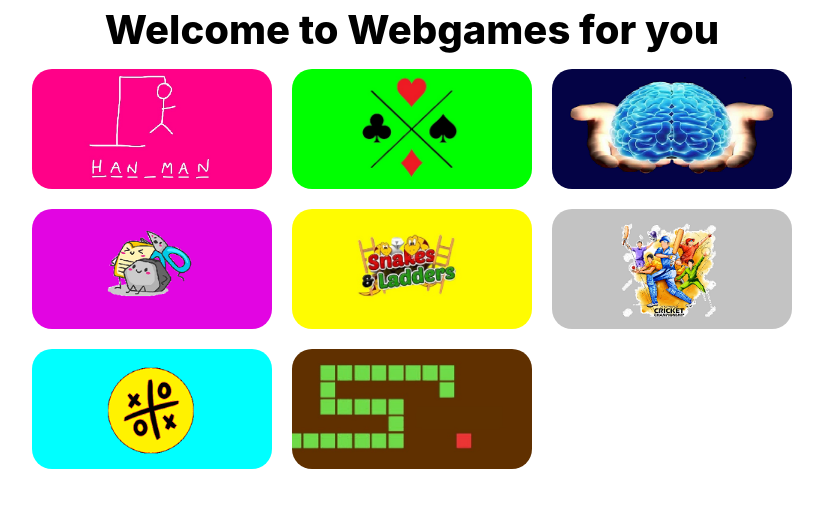
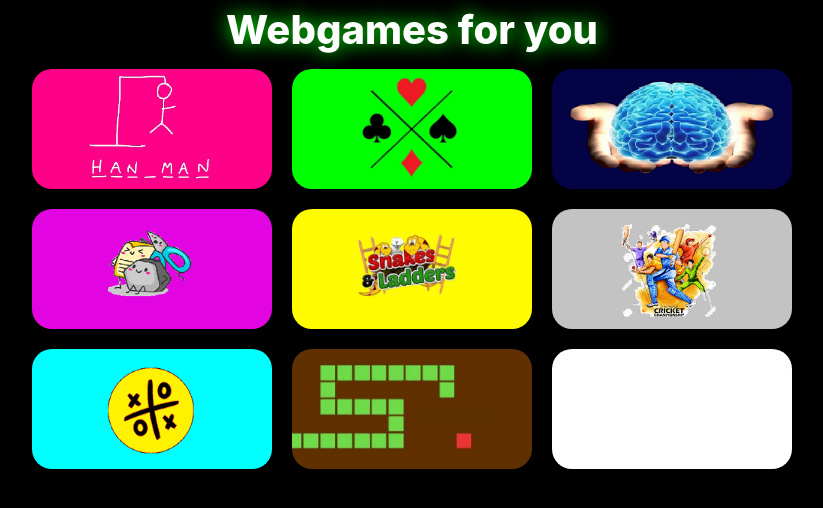
Before and after one commit to djboi07/webgame, a React (Create React App) app in the folder react/my-app/: page / in a window 1280 px wide. Shown: the top 508 px of the page, without its empty margins (228-1051 px from the left). Built offline with nearby package versions, Linux system fonts and the light colour scheme.

Commit message:
front page

```diff
--- a/react/my-app/src/App.css
+++ b/react/my-app/src/App.css
@@ -1,37 +1,44 @@
-h1{
+/* App.css */
+.root h1 {
     text-align: center;
-    /* font-family:gamefont; */
-    font-weight:800;
+    color: white;
+    transition: 1s;
+    text-shadow: 0 0 20px #00FF00;
+    font-weight: 800;
     font-size: 40px;
     margin: 5px;
 }
-body{
+
+body {
     transition: 1s;
+    background-color: black;
 }
-.navicons{
+
+.navicons {
     transition: 1s;
-    background-color:white;
+    background-color: white;
     margin-left: 10px;
-    background-size:contain;
+    background-size: contain;
     width: 50px;
     height: 50px;
-    border:none;
+    border: none;
 }
-.game{
-    width:240px;
-    height:120px;
+
+.game {
+    width: 240px;
+    height: 120px;
     border: none;
     font-size: 16px;
     transition: 0.5s;
-    position:relative;
+    position: relative;
     margin: 10px;
     border-radius: 20px;
-    background-size:cover;
+    background-size: cover;
+    background-color: transparent;
+    background-position: center;
 }
-.game:hover {
-    box-shadow: 0 12px 16px 0 black, 0 17px 25px 0 black
-}
-.gamebox{
+
+.gamebox {
     max-width: 800px;
     text-align: center;
     margin: auto;
--- a/react/my-app/src/App.js
+++ /dev/null
@@ -1,68 +0,0 @@
-import React from 'react';
-import { BrowserRouter as Router, Route, Routes, useNavigate } from 'react-router-dom';
-import Tictactoe from './components/tictactoe/Tictactoe';
-import './App.css';
-
-const buttons = [
-  { id: 'game1', image: '/files/gameicon/HM.png',fontColour:"black", hoverColor: 'rgba(255, 0, 144, 1)', route: '/' },
-  { id: 'game2', image: '/files/gameicon/CARDS.png',fontColour:"black", hoverColor: 'rgba(0, 255, 0, 1)', route: '/cards' },
-  { id: 'game3', image: '/files/gameicon/MEM.png',fontColour:"white", hoverColor: 'rgba(0, 30, 181, 1)', route: '/memory' },
-  { id: 'game4', image: '/files/gameicon/RPS.png',fontColour:"black", hoverColor: 'rgba(247, 0, 255, 1)', route: '/rps' },
-  { id: 'game5', image: '/files/gameicon/SAL.png',fontColour:"black", hoverColor: 'yellow', route: '/sal' },
-  { id: 'game6', image: '/files/gameicon/HC.png',fontColour:"black", hoverColor: 'grey', route: '/hc' },
-  { id: 'game7', image: '/files/gameicon/TTT.png',fontColour:"black", hoverColor: 'rgba(0, 255, 255, 1)', route: '/tictactoe' },
-  { id: 'game8', image: '/files/gameicon/SNAKE.png',fontColour:"white", hoverColor: 'rgba(163, 87, 5, 1)', route: '/snake' },
-  { id: 'game9', image: '/files/gameicon/other.png',fontColour:"black", hoverColor: '', route: '/other' }
-];
-
-const MainPage = () => {
-  const navigate = useNavigate();
-
-  const handleMouseEnter = (hoverColor,fontColour) => {
-    document.body.style.backgroundColor = hoverColor;
-    document.body.style.color=fontColour;
-  };
-
-  const handleMouseLeave = () => {
-    document.body.style.backgroundColor = '';
-    document.body.style.Colour='';
-  };
-
-  return (
-    <div>
-      <h1>Welcome to Webgames for you</h1>
-      <div className="gamebox">
-        {buttons.map((btn) => (
-          <button
-            key={btn.id}
-            id={btn.id}
-            className="game"
-            style={{
-              backgroundImage: `url(${btn.image})`,
-              backgroundColor: 'transparent',
-              backgroundSize: 'cover',
-              backgroundPosition: 'center'
-            }}
-            onMouseEnter={() => handleMouseEnter(btn.hoverColor,btn.fontColour)}
-            onMouseLeave={handleMouseLeave}
-            onClick={() => navigate(btn.route)}
-          ></button>
-        ))}
-      </div>
-    </div>
-  );
-};
-
-const App = () => {
-  return (
-    <Router>
-      <Routes>
-        <Route path="/" element={<MainPage />} />
-        <Route path="/tictactoe" element={<Tictactoe />} />
-
-      </Routes>
-    </Router>
-  );
-};
-
-export default App;
--- /dev/null
+++ b/react/my-app/src/App.jsx
@@ -0,0 +1,74 @@
+import React from 'react';
+import { BrowserRouter as Router, Route, Routes, useNavigate } from 'react-router-dom';
+import Tictactoe from './components/tictactoe/Tictactoe';
+import './App.css';
+
+const buttons = [
+  { id: 'game1', image: '/files/gameicon/HM.png',fontColor:"black", hoverColor: 'rgba(255, 0, 144, 1)',textShadow:'0 10px 20px #1BFF00', route: '/' ,boxColor:'0 12px 16px 0 black, 0 17px 25px 0 black' },
+  { id: 'game2', image: '/files/gameicon/CARDS.png',fontColor:"black", hoverColor: 'rgba(0, 255, 0, 1)',textShadow:'0 0 20px #FF00FF', route: '/cards' ,boxColor:'0 12px 16px 0 black, 0 17px 25px 0 black' },
+  { id: 'game3', image: '/files/gameicon/MEM.png',fontColor:"white", hoverColor: 'rgba(0, 0,69, 1)',textShadow:'0 0 20px #00FF00', route: '/memory', boxColor:'0 12px 16px 0 white, 0 17px 25px 0 white' },
+  { id: 'game4', image: '/files/gameicon/RPS.png',fontColor:"black", hoverColor: 'rgba(247, 0, 255, 1)',textShadow:'0 0 20px #00FF00', route: '/rps' ,boxColor:'0 12px 16px 0 black, 0 17px 25px 0 black' },
+  { id: 'game5', image: '/files/gameicon/SAL.png',fontColor:"black", hoverColor: 'yellow',textShadow:'0 0 20px #FF0000', route: '/sal' ,boxColor:'0 12px 16px 0 black, 0 17px 25px 0 black' },
+  { id: 'game6', image: '/files/gameicon/HC.png',fontColor:"black", hoverColor: 'grey',textShadow:'0 0 20px #00FF00', route: '/hc' ,boxColor:'0 12px 16px 0 black, 0 17px 25px 0 black' },
+  { id: 'game7', image: '/files/gameicon/TTT.png',fontColor:"black", hoverColor: 'rgba(0, 255, 255, 1)',textShadow:'0 0 20px #00FF00', route: '/tictactoe' ,boxColor:'0 12px 16px 0 black, 0 17px 25px 0 black' },
+  { id: 'game8', image: '/files/gameicon/SNAKE.png',fontColor:"white", hoverColor: 'rgba(96, 48, 0, 1)',textShadow:'0 0 20px #00FF00', route: '/snake' ,boxColor:'0 12px 16px 0 white, 0 17px 25px 0 white' },
+  { id: 'game9', image: '/files/gameicon/other.png',fontColor:"black", hoverColor: 'white', route: '/other' ,boxColor:'0 12px 16px 0 black, 0 17px 25px 0 black' }
+];
+
+const MainPage = () => {
+  const navigate = useNavigate();
+
+  const handleMouseEnter = (btnId,hoverColor,fontColor,textShadow,boxColor) => {
+    document.body.style.backgroundColor = hoverColor;
+    document.getElementById('h1').style.color=fontColor;
+    document.getElementById('h1').style.textShadow=textShadow;
+    document.getElementById(btnId).style.boxShadow=boxColor;
+  };
+
+  const handleMouseLeave = (btnId) => {
+    document.body.style.backgroundColor = '';
+    document.getElementById('h1').style.color='';
+    document.getElementById('h1').style.textShadow=''
+    document.getElementById(btnId).style.boxShadow='';
+
+  };
+
+  return (
+    <div className='root'>
+      <h1 id='h1'>Webgames for you</h1>
+      <div className="gamebox">
+        {buttons.map((btn) => (
+          <button
+            key={btn.id}
+            id={btn.id}
+            className="game"
+            style={{
+              backgroundImage: `url(${btn.image})`,
+              backgroundColor: 'transparent',
+              backgroundSize: 'cover',
+              backgroundPosition: 'center'
+            }}
+            onMouseOver={() => handleMouseEnter(btn.id,btn.hoverColor,btn.fontColor,btn.textShadow,btn.boxColor)}
+            onMouseLeave={() => handleMouseLeave(btn.id)}
+
+            onClick={() => navigate(btn.route)}
+          ></button>
+        ))}
+      </div>
+    </div>
+  );
+};
+
+const App = () => {
+  return (
+    <Router>
+      <Routes>
+        <Route path="/" element={<MainPage />} />
+        <Route path="/tictactoe" element={<Tictactoe />} />
+
+      </Routes>
+    </Router>
+  );
+};
+
+export default App;
```
Also changed, not shown: react/my-app/src/components/tictactoe/Controls.jsx (renamed from react/my-app/src/components/tictactoe/Controls.js), react/my-app/src/components/tictactoe/Game.jsx (renamed from react/my-app/src/components/tictactoe/Game.js), react/my-app/src/components/tictactoe/State.jsx (renamed from react/my-app/src/components/tictactoe/State.js), react/my-app/src/components/tictactoe/Tictactoe.css (line endings or trailing spaces), react/my-app/src/components/tictactoe/Tictactoe.jsx (renamed from react/my-app/src/components/tictactoe/Tictactoe.js), react/my-app/src/components/tictactoe/Tile.jsx (renamed from react/my-app/src/components/tictactoe/Tile.js), 9 other files (tests, documents, lock files or other folders).
